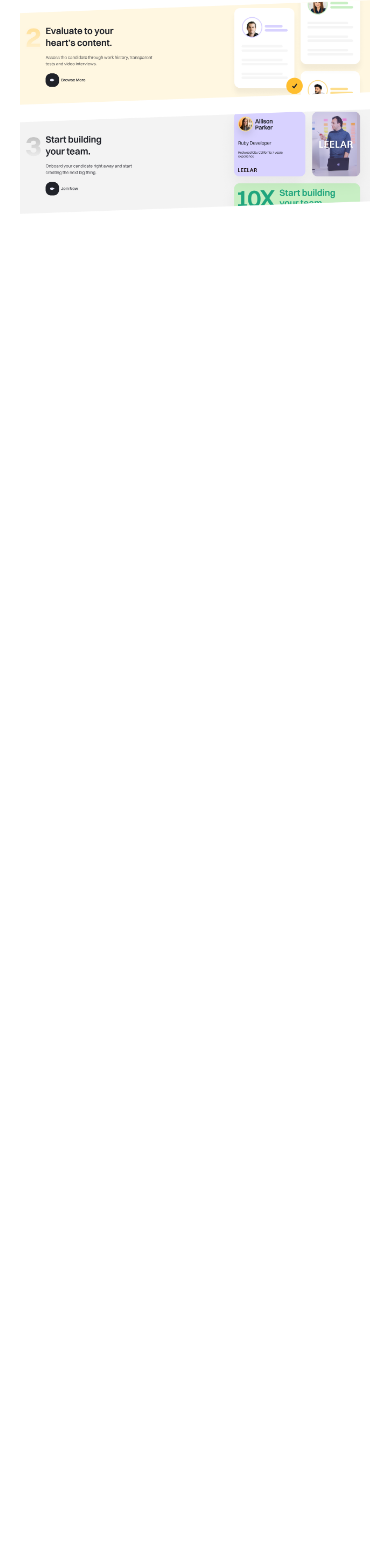
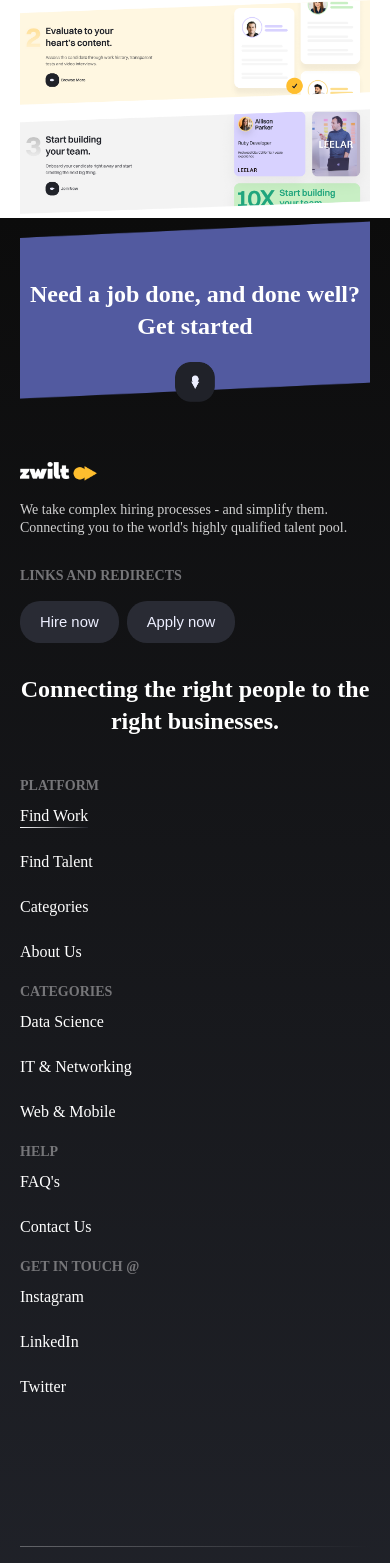
Before and after one commit to Willochs316/landing-page_react-vite-typescript, a React (Vite) app: page / in a window 390 px wide. Shown: the part 4710-6273 px from the top of the page. Before the commit the page ends 4928 px from the top, so only its background shows below. Built offline with nearby package versions, Linux system fonts and the light colour scheme; a web font is replaced by a local one.

Commit message:
ui enhancement

```diff
--- a/src/App.tsx
+++ b/src/App.tsx
@@ -5,7 +5,7 @@ import Start from "@components/Start/Start";
 import Strategy from "@components/Strategy/Strategy";
 // import WhyChooseUs from "@components/WhyChooseUs/WhyChooseUs";
 // import Faq from "@layouts/Faq/Faq";
-// import Footer from "@layouts/Footer/Footer";
+import Footer from "@layouts/Footer/Footer";
 import Header from "@layouts/Header/Header";
 
 function App() {
@@ -20,7 +20,8 @@ function App() {
       {/*
       <WhyChooseUs />
       <Faq />
-      <Footer /> */}
+      */}
+      <Footer />
     </>
   );
 }
--- a/src/layouts/Footer/Footer.css
+++ b/src/layouts/Footer/Footer.css
@@ -1,7 +1,4 @@
 .footer {
-  display: flex;
-  flex-direction: column;
-  align-items: center;
   max-width: 100%;
   width: 100%;
   position: relative;
@@ -9,9 +6,11 @@
   margin: 0;
   line-height: 0;
   border: none;
+  padding: 0 70px;
+  background: linear-gradient(180deg, #0c0c0c 0%, #202229 100%);
 }
 
-.footer-bg {
+/* .footer-bg {
   display: block;
   max-width: 100%;
   width: 100%;
@@ -19,7 +18,7 @@
   margin: 0;
   border: none;
   background: #0c0c0c;
-}
+} */
 
 .foooter-container {
   display: flex;
@@ -27,12 +26,10 @@
   align-items: center;
   max-width: 100%;
   width: 100%;
-  padding: 0 70px;
   position: relative;
   margin: 0;
-  line-height: 0;
+  padding: 0;
   border: 0;
-  background: linear-gradient(180deg, #0c0c0c 0%, #202229 100%);
 }
 
 .footer-content {
@@ -70,6 +67,11 @@
   width: 100%;
 }
 
+.footer-icon {
+  width: 73.73px;
+  height: 73.73px;
+}
+
 .footer-main-inner {
   display: flex;
   justify-content: space-between;
@@ -87,6 +89,11 @@
 
 .footer-company-content {
   margin: 0;
+}
+
+.footer-logo {
+  width: 76.85px;
+  height: auto;
 }
 
 .footer-company-descr {
@@ -190,8 +197,7 @@
   cursor: pointer;
 }
 
-.footer-menu-list.active {
-  width: 101.5px;
+.isActive {
   border-bottom: 1px solid transparent;
   border-width: 1px;
   border-image-source: linear-gradient(90deg, #ffffff 0%, #202229 99.01%);
@@ -260,3 +266,133 @@
 .privacy-left {
   padding-left: 34px;
 }
+
+@media only screen and (min-width: 150px) and (max-width: 480px) {
+  .footer {
+    max-width: 100%;
+    width: 100%;
+    padding: 0 20px;
+  }
+
+  .footer-content {
+    display: flex;
+    align-items: center;
+    justify-content: center;
+    max-width: 100%;
+    width: 100%;
+    height: auto;
+    background: url("../../assets/images/footer-rectangle.png") no-repeat center
+      center;
+    background-size: cover;
+  }
+
+  .footer-heading {
+    max-width: 100%;
+    margin: 0 auto;
+    text-align: center;
+    padding-top: 60px;
+  }
+
+  .footer-heading-title {
+    font-size: 24px;
+    line-height: 32px;
+    text-align: center;
+  }
+
+  .footer-form {
+    display: flex;
+    justify-content: center;
+    padding-top: 20px;
+    max-width: 100%;
+    margin: 0 auto;
+  }
+
+  .footer-icon {
+    width: 40px;
+    height: 40px;
+  }
+
+  .footer-main-inner {
+    display: flex;
+    flex-direction: column;
+    align-items: center;
+    max-width: 100%;
+    width: 100%;
+    padding-top: 60px;
+    margin: 0 auto;
+  }
+
+  .footer-company-descr {
+    max-width: 100%;
+    width: 100%;
+    line-height: 18px;
+    text-align: left;
+    padding-top: 20px;
+  }
+
+  .footer-links {
+    max-width: 100%;
+    padding-top: 30px;
+  }
+  .links-redir {
+    line-height: 18px;
+  }
+
+  .links-redr-btn-container {
+    width: 100%;
+  }
+
+  .links-redr-btn {
+    line-height: 1.5;
+    text-align: center;
+    border-radius: 20px;
+    padding: 10px 20px;
+    cursor: pointer;
+  }
+
+  .footer-connect {
+    display: flex;
+    flex-direction: column;
+    margin-top: 30px;
+    max-width: 100%;
+    width: 100%;
+  }
+
+  .footer-connect-title {
+    max-width: 100%;
+    font-size: 24px;
+    line-height: 32px;
+    text-align: center;
+  }
+
+  .footer-menu-container {
+    display: flex;
+    flex-direction: column;
+    align-items: flex-start;
+    justify-content: center;
+    width: 100%;
+    padding-top: 40px;
+  }
+
+  .footer-menu-title {
+    line-height: 18px;
+  }
+
+  .footer-menu-tl {
+    margin-top: 20px;
+  }
+
+  .footer-menu-items {
+    display: flex;
+    flex-direction: column;
+    align-items: flex-start;
+    justify-content: center;
+    padding-top: 10px;
+  }
+
+  .footer-menu-list {
+    font-size: 16px;
+    line-height: 22px;
+    text-align: center;
+  }
+}
--- a/src/layouts/Footer/Footer.tsx
+++ b/src/layouts/Footer/Footer.tsx
@@ -4,7 +4,7 @@ import "./Footer.css";
 const Footer: React.FC = () => {
   return (
     <section className="footer">
-      <img className="footer-bg" src={Images.footerBg} alt="" />
+      {/* <img className="footer-bg" src={Images.footerBg} alt="" /> */}
       <div className="foooter-container">
         <div className="footer-content">
           <div className="footer-heading">
@@ -14,14 +14,14 @@ const Footer: React.FC = () => {
           </div>
 
           <div className="footer-form">
-            <img src={Images.zwiltDown} alt="" />
+            <img className="footer-icon" src={Images.zwiltDown} alt="" />
           </div>
         </div>
 
         <div className="footer-main-inner">
           <div className="footer-company">
             <div className="footer-company-content">
-              <img src={Images.footerZwilt} alt="" />
+              <img className="footer-logo" src={Images.footerZwilt} alt="" />
 
               <p className="footer-company-descr">
                 We take complex hiring processes - and simplify them. Connecting
@@ -53,7 +53,7 @@ const Footer: React.FC = () => {
                 <p className="footer-menu-title">PLATFORM</p>
 
                 <ul className="footer-menu-items">
-                  <li className="footer-menu-list active">Find Work</li>
+                  <li className="footer-menu-list isActive">Find Work</li>
 
                   <li className="footer-menu-list footer-menu-lt">
                     Find Talent
@@ -66,7 +66,7 @@ const Footer: React.FC = () => {
               </div>
 
               <div className="footer-menu">
-                <p className="footer-menu-title">CATEGORIES</p>
+                <p className="footer-menu-title footer-menu-tl">CATEGORIES</p>
 
                 <ul className="footer-menu-items">
                   <li className="footer-menu-list">Data Science</li>
@@ -81,7 +81,7 @@ const Footer: React.FC = () => {
               </div>
 
               <div className="footer-menu">
-                <p className="footer-menu-title">HELP</p>
+                <p className="footer-menu-title footer-menu-tl">HELP</p>
 
                 <ul className="footer-menu-items">
                   <li className="footer-menu-list">FAQ&apos;s</li>
@@ -93,7 +93,9 @@ const Footer: React.FC = () => {
               </div>
 
               <div className="footer-menu">
-                <p className="footer-menu-title">GET IN TOUCH @</p>
+                <p className="footer-menu-title footer-menu-tl">
+                  GET IN TOUCH @
+                </p>
 
                 <ul className="footer-menu-items">
                   <li className="footer-menu-list">Instagram</li>
```
